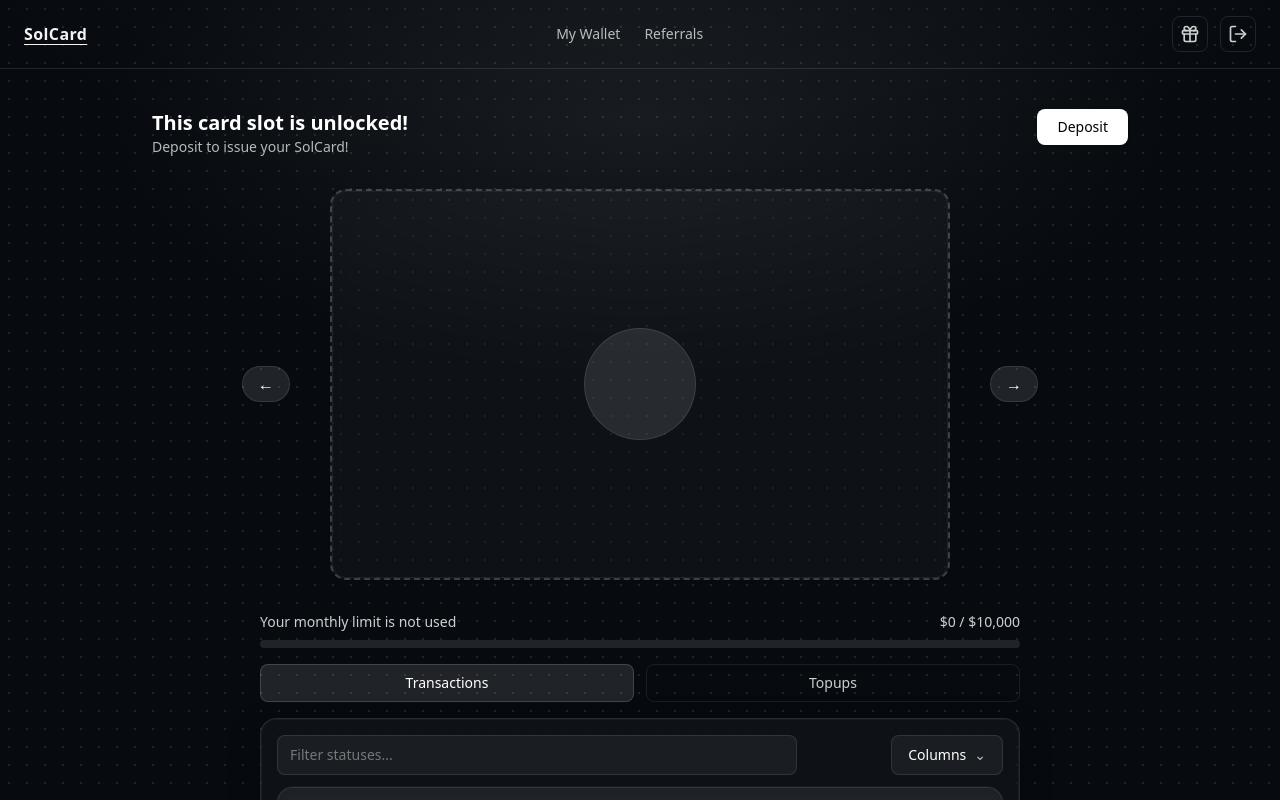
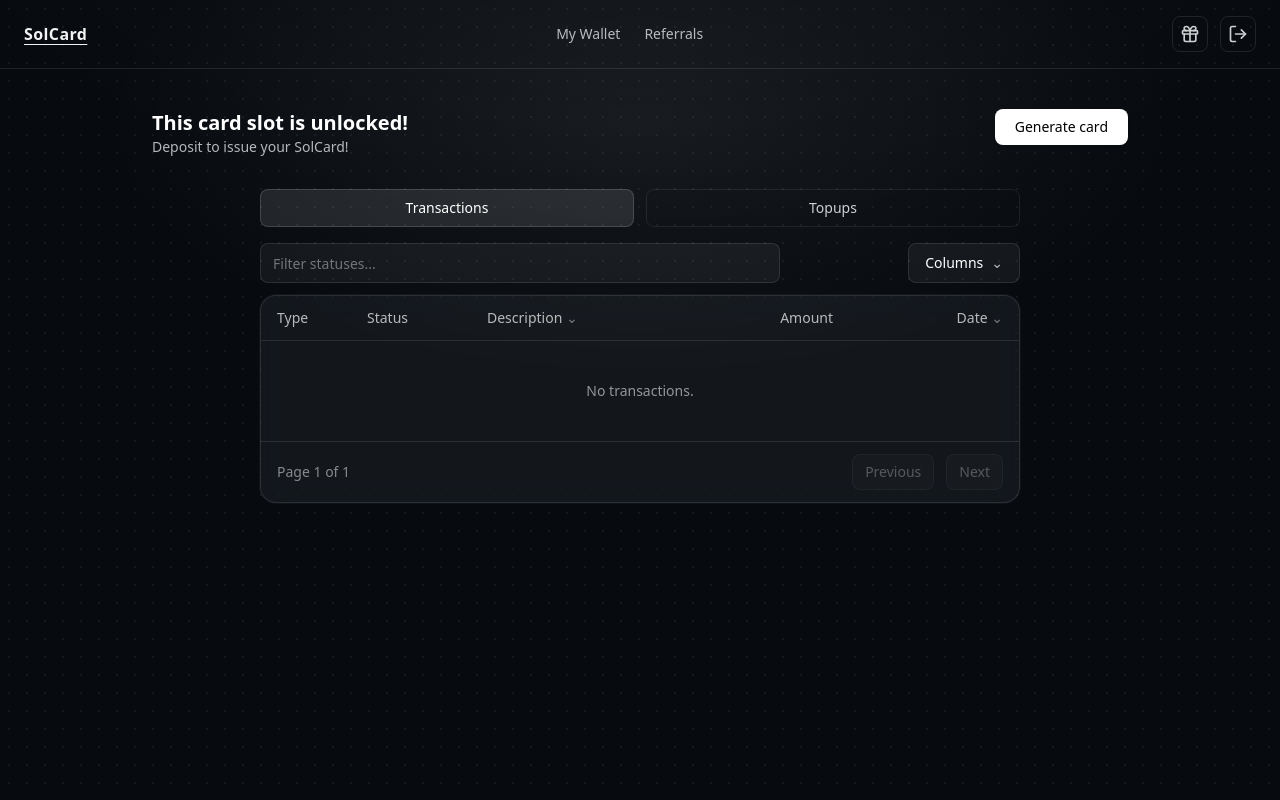
Before and after one commit to CHEFSTALENTS/maquete, a Next.js app: page /slot/2 in a window 1280 px wide. Shown: the top 800 px of the page. Built offline with nearby package versions, Linux system fonts and the light colour scheme.

Commit message:
Update view.tsx

```diff
--- a/src/app/slot/[slot]/view.tsx
+++ b/src/app/slot/[slot]/view.tsx
@@ -1,57 +1,59 @@
 "use client";
 
 import { useState } from "react";
+import { useRouter } from "next/navigation";
 import { Shell } from "@/components/ui/card-shell";
 import { TransactionsTable } from "@/components/transactions-table";
+import { createCardForSlot, loadCards, saveCards } from "@/lib/cards-store";
 
 export default function EmptySlotView({ slot }: { slot: string }) {
+  const router = useRouter();
   const [tab, setTab] = useState<"transactions" | "topups">("transactions");
+
+  const [open, setOpen] = useState(false);
+  const [feeUsd, setFeeUsd] = useState<number>(10);
+  const [address, setAddress] = useState<string>("");
+  const [loading, setLoading] = useState(false);
+
+  function onGenerateClick() {
+    const g = createCardForSlot(slot);
+    setFeeUsd(g.feeUsd);
+    setAddress(g.solAddress);
+    setOpen(true);
+  }
+
+  async function onConfirm() {
+    setLoading(true);
+    try {
+      const g = createCardForSlot(slot);
+      const current = loadCards();
+      const next = [g.card, ...current];
+      saveCards(next);
+      setOpen(false);
+      router.push(`/card/${g.card.id}`);
+    } finally {
+      setLoading(false);
+    }
+  }
 
   return (
     <div className="px-6 pb-12 max-w-5xl mx-auto">
-      {/* header text + deposit button */}
       <div className="flex items-start justify-between mt-10 mb-8">
         <div>
           <div className="text-xl font-semibold">This card slot is unlocked!</div>
           <div className="text-sm opacity-70">Deposit to issue your SolCard!</div>
         </div>
 
-        <button className="px-5 py-2 rounded-lg bg-white text-black text-sm font-medium shadow hover:opacity-95 transition">
-          Deposit
+        <button
+          onClick={onGenerateClick}
+          className="px-5 py-2 rounded-lg bg-white text-black text-sm font-medium shadow hover:opacity-95 transition"
+        >
+          Generate card
         </button>
       </div>
 
-      {/* card placeholder + arrows */}
-      <div className="flex items-center justify-center gap-10 mb-8">
-        <button className="h-9 w-12 rounded-full bg-white/10 border border-white/10 hover:bg-white/15 transition flex items-center justify-center">
-          ←
-        </button>
+      {/* ... ton bloc carte placeholder + progress + tabs ... */}
 
-        <div className="relative w-full max-w-[620px] aspect-[1.586/1] rounded-2xl overflow-hidden sc-glass sc-slot">
-          <div className="absolute inset-0 opacity-60 [background-image:radial-gradient(rgba(255,255,255,0.10)_1px,transparent_1px)] [background-size:18px_18px]" />
-          <div className="absolute inset-0 flex items-center justify-center">
-            <div className="h-28 w-28 rounded-full bg-white/10 border border-white/10" />
-          </div>
-        </div>
-
-        <button className="h-9 w-12 rounded-full bg-white/10 border border-white/10 hover:bg-white/15 transition flex items-center justify-center">
-          →
-        </button>
-      </div>
-
-      {/* progress line + amounts */}
-      <div className="max-w-[760px] mx-auto mb-4">
-        <div className="flex items-center justify-between text-sm opacity-80 mb-2">
-          <div>Your monthly limit is not used</div>
-          <div>$0 / $10,000</div>
-        </div>
-
-        <div className="h-2 rounded-full bg-white/10 overflow-hidden">
-          <div className="h-full bg-white/35 w-[0%]" />
-        </div>
-      </div>
-
-      {/* tabs */}
       <div className="max-w-[760px] mx-auto">
         <div className="grid grid-cols-2 gap-3 mb-4">
           <button
@@ -77,15 +79,65 @@ export default function EmptySlotView({ slot }: { slot: string }) {
           </button>
         </div>
 
-        {/* table container (SolCard-like) */}
-       <Shell className="p-4 sc-glass">
         <TransactionsTable
           rows={[]}
           currency="USD"
           emptyText={tab === "transactions" ? "No transactions." : "No topups."}
         />
+      </div>
+
+      {/* ✅ Modal deposit/activation */}
+      {open && (
+        <div className="fixed inset-0 z-50 flex items-center justify-center px-6">
+          <div className="absolute inset-0 bg-black/70" onClick={() => setOpen(false)} />
+          <div className="relative w-full max-w-[560px]">
+            <Shell className="p-5 bg-[#0f1115] border border-white/10">
+              <div className="flex items-start justify-between">
+                <div>
+                  <div className="text-lg font-semibold">Activate your SolCard</div>
+                  <div className="text-sm opacity-70 mt-1">
+                    Pay the issuance fee, then we’ll generate your card details.
+                  </div>
+                </div>
+                <button
+                  className="h-9 w-9 rounded-lg border border-white/10 hover:bg-white/5"
+                  onClick={() => setOpen(false)}
+                >
+                  ✕
+                </button>
+              </div>
+
+              <div className="mt-5 grid gap-4">
+                <div className="rounded-xl border border-white/10 bg-white/5 p-4">
+                  <div className="text-xs opacity-70">Issuance fee</div>
+                  <div className="text-2xl font-semibold mt-1">${feeUsd.toFixed(2)}</div>
+                </div>
+
+                <div className="rounded-xl border border-white/10 bg-white/5 p-4">
+                  <div className="text-xs opacity-70">Deposit address (Solana)</div>
+                  <div className="mt-2 font-mono text-sm break-all">{address}</div>
+                </div>
+
+                <div className="flex items-center justify-end gap-3 pt-2">
+                  <button
+                    className="h-10 px-4 rounded-lg border border-white/10 hover:bg-white/5"
+                    onClick={() => setOpen(false)}
+                  >
+                    Cancel
+                  </button>
+                  <button
+                    className="h-10 px-5 rounded-lg bg-white text-black font-medium hover:opacity-95 disabled:opacity-50"
+                    onClick={onConfirm}
+                    disabled={loading}
+                  >
+                    {loading ? "Activating..." : "I have deposited — Activate"}
+                  </button>
+                </div>
+              </div>
             </Shell>
           </div>
         </div>
+      )}
+    </div>
   );
 }
```
Lines whose indentation alone changed are shown as unchanged.
